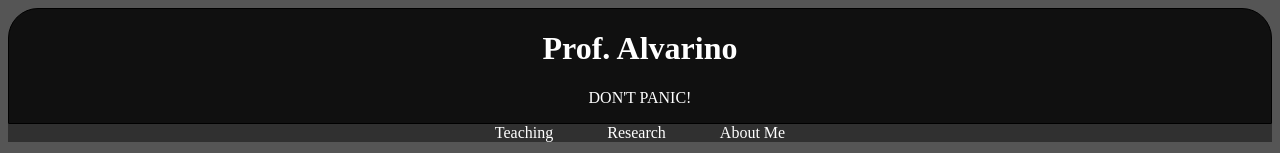
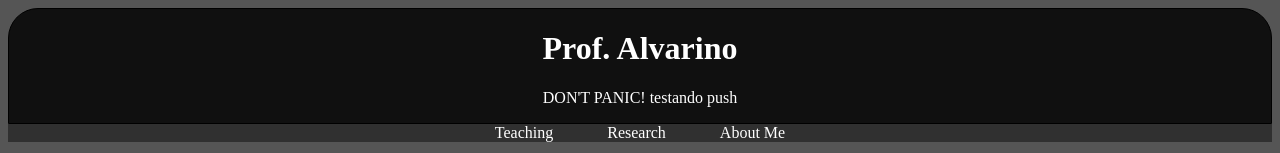
Before and after one commit to Hagalon/ProfAlvarino, a plain HTML site: page index.html in a window 1280 px wide. Shown: the top 153 px of the page. Drawn offline with Linux system fonts and the light colour scheme.

Commit message:
teste de commit do terminal

```diff
--- a/index.html
+++ b/index.html
@@ -11,7 +11,7 @@
     <header>
         <h1>Prof. Alvarino</h1>
         <p>
-DON'T PANIC!
+DON'T PANIC! testando push
         </p>
     </header>
 
```
